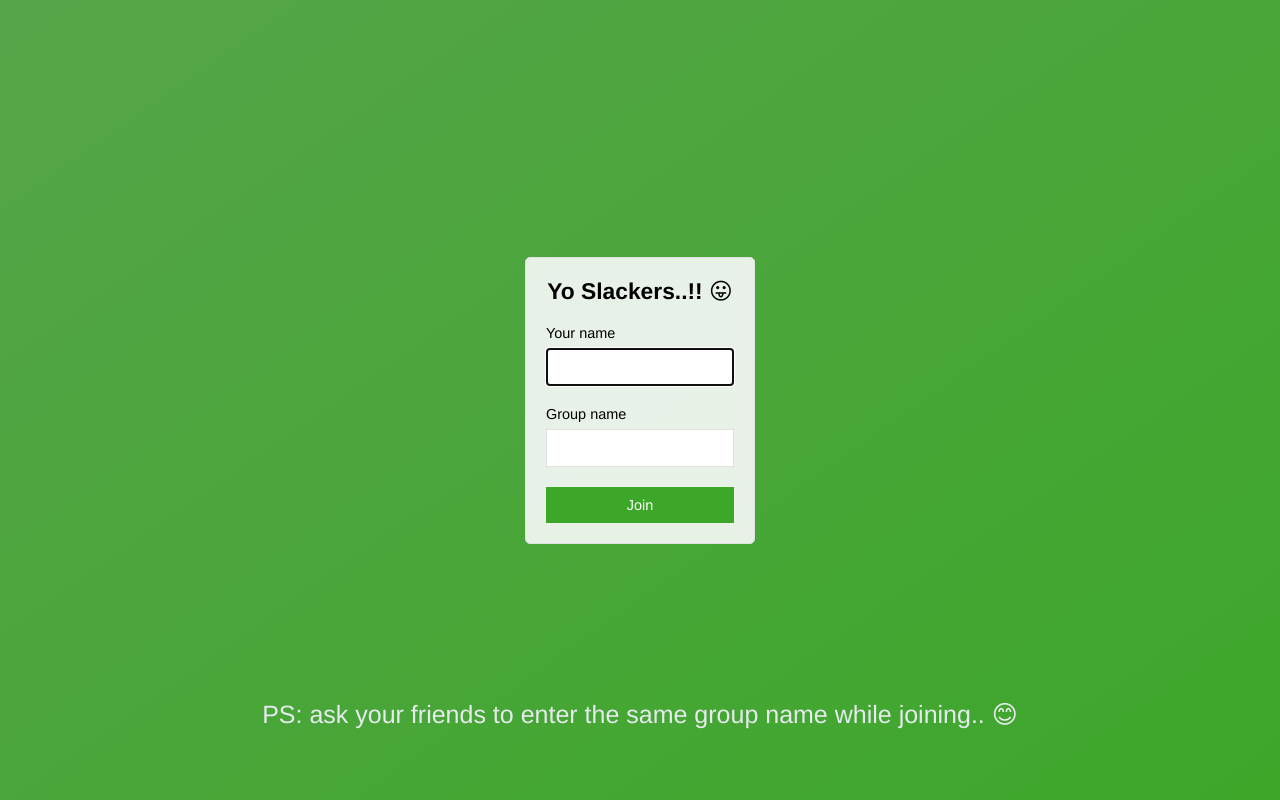
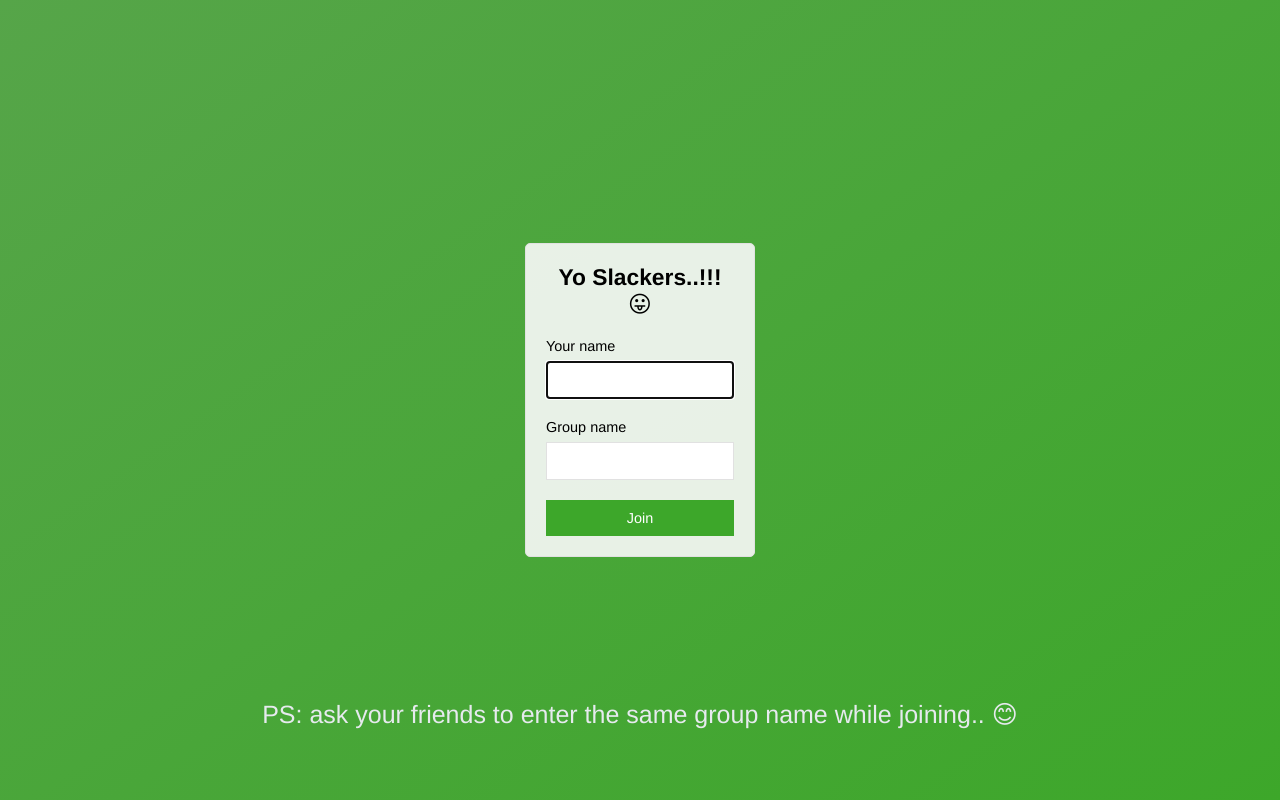
Before and after one commit to SK-CSE/slacker, a website: page public/index.html in a window 1280 px wide. Shown: the top 800 px of the page. Drawn offline with Linux system fonts and the light colour scheme.

Commit message:
Title Change

```diff
--- a/public/index.html
+++ b/public/index.html
@@ -10,7 +10,7 @@
     <div class="centered-form">
         <div class="centered-form__form">
             <form action="/chat.html">
-              <div class="form-field"><h3>Yo Slackers..!! 😛</h3></div>
+              <div class="form-field"><h3>Yo Slackers..!!! 😛</h3></div>
               <div class="form-field">
                 <label>Your name</label>
                 <input type="text" name="name" autofocus>
```
